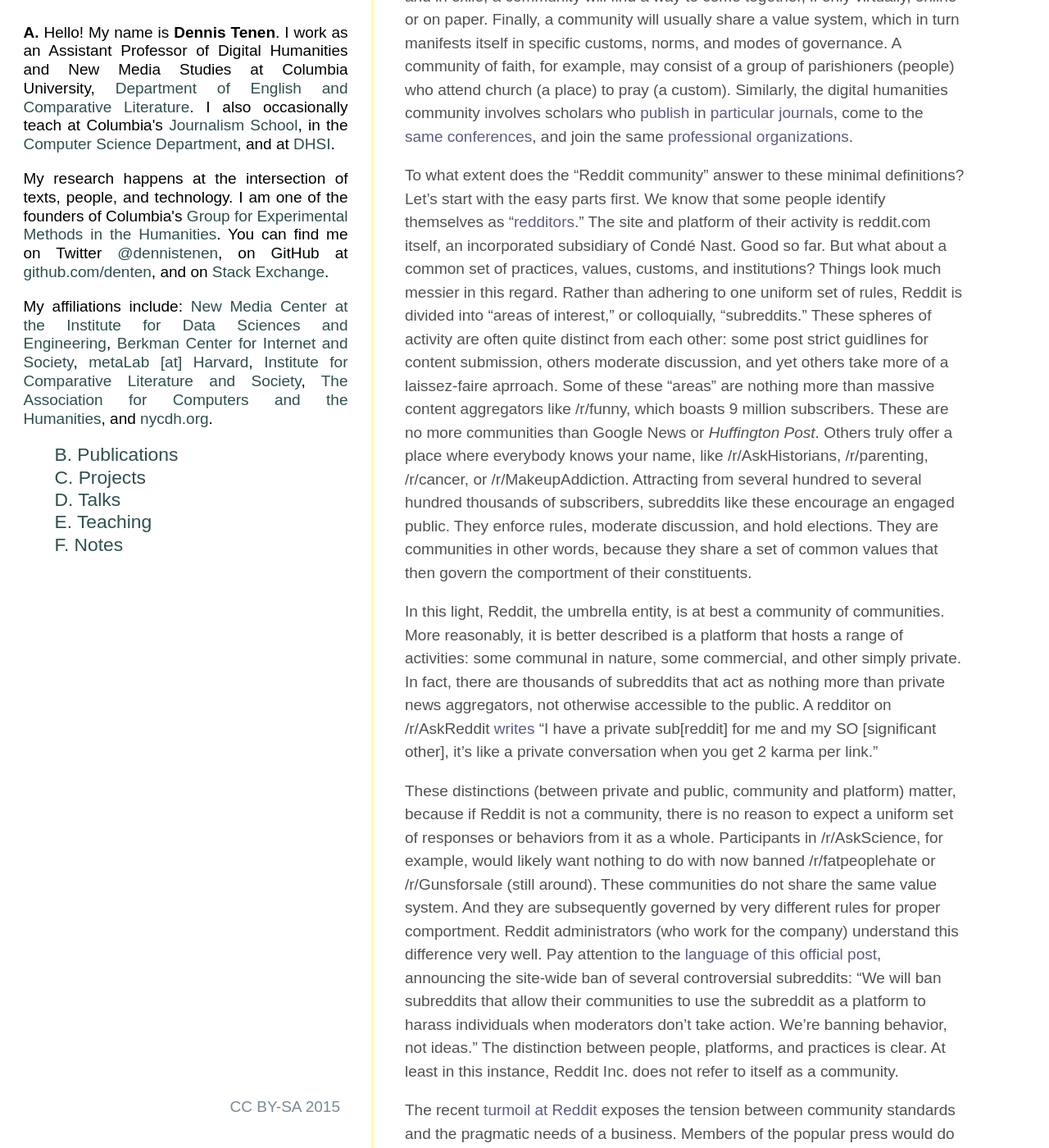
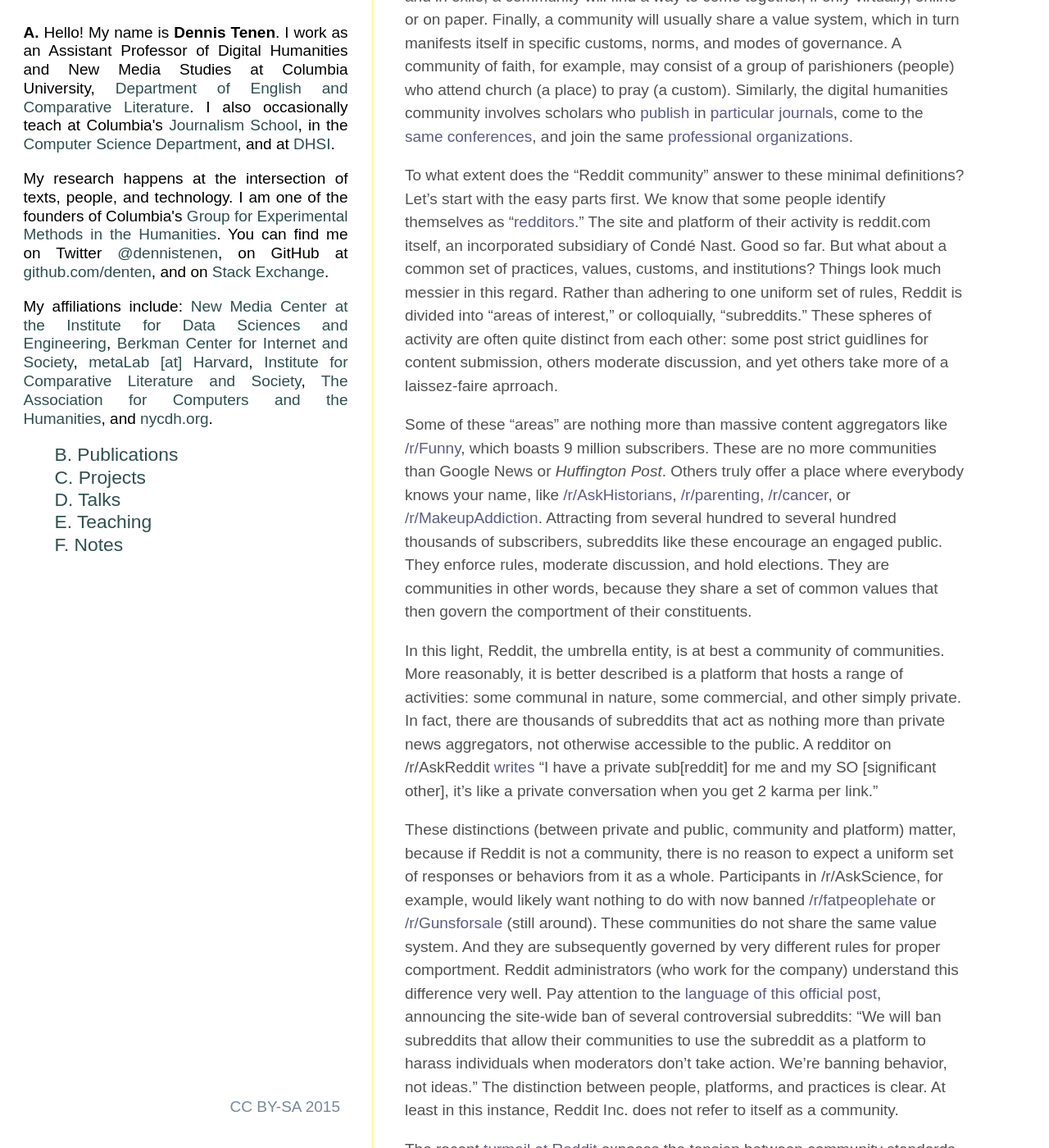
Before and after one commit to denten/denten.github.io, a Jekyll site: the page built from _posts/2015-07-29-reddit-community.md, in a window 1280 px wide and 1400 px high, scrolled down 427 px. Shown: the whole window at 82% size. Built offline with Jekyll 4.4.1, drawn with Linux system fonts in a browser that asks for light colours; some web fonts are replaced; some of the changed lines change nothing that is shown.

Commit message:
update links

```diff
--- a/_posts/2015-07-29-reddit-community.md
+++ b/_posts/2015-07-29-reddit-community.md
@@ -43,15 +43,20 @@
 interest," or colloquially, "subreddits." These spheres of activity are often
 quite distinct from each other: some post strict guidlines for content
 submission, others moderate discussion, and yet others take more of a
-laissez-faire aprroach. Some of these "areas" are nothing more than massive
-content aggregators like /r/funny, which boasts 9 million subscribers. These
-are no more communities than Google News or *Huffington Post*. Others truly
-offer a place where everybody knows your name, like /r/AskHistorians,
-/r/parenting, /r/cancer, or /r/MakeupAddiction.  Attracting from several
-hundred to several hundred thousands of subscribers, subreddits like these
-encourage an engaged public. They enforce rules, moderate discussion, and hold
-elections. They are communities in other words, because they share a set of
-common values that then govern the comportment of their constituents.
+laissez-faire aprroach.
+
+Some of these "areas" are nothing more than massive content aggregators like
+[/r/Funny](https://www.reddit.com/r/funny/), which boasts 9 million
+subscribers. These are no more communities than Google News or *Huffington
+Post*. Others truly offer a place where everybody knows your name, like
+[/r/AskHistorians](https://www.reddit.com/r/askhistorians/),
+[/r/parenting](https://www.reddit.com/r/parenting/),
+[/r/cancer](https://www.reddit.com/r/askhistorians/), or
+[/r/MakeupAddiction](https://www.reddit.com/r/makeupaddiction/).  Attracting from several hundred to several hundred
+thousands of subscribers, subreddits like these encourage an engaged public.
+They enforce rules, moderate discussion, and hold elections. They are
+communities in other words, because they share a set of common values that then
+govern the comportment of their constituents.
 
 In this light, Reddit, the umbrella entity, is at best a community of
 communities. More reasonably, it is better described is a platform that hosts a
@@ -67,11 +72,12 @@
 because if Reddit is not a community, there is no reason to expect a uniform
 set of responses or behaviors from it as a whole. Participants in
 /r/AskScience, for example, would likely want nothing to do with now banned
-/r/fatpeoplehate or /r/Gunsforsale (still around). These communities do not
-share the same value system. And they are subsequently governed by very
-different rules for proper comportment. Reddit administrators (who work for the
-company) understand this difference very well. Pay attention to the [language
-of this official
+[/r/fatpeoplehate](https://web.archive.org/web/20150729153807/https://www.reddit.com/r/fatpeoplehate)
+or [/r/Gunsforsale](https://www.reddit.com/r/gunsforsale/) (still around).
+These communities do not share the same value system. And they are subsequently
+governed by very different rules for proper comportment.  Reddit administrators
+(who work for the company) understand this difference very well. Pay attention
+to the [language of this official
 post](https://www.reddit.com/r/announcements/comments/39bpam/removing_harassing_subreddits/),
 announcing the site-wide ban of several controversial subreddits: "We will ban
 subreddits that allow their communities to use the subreddit as a platform to
```
